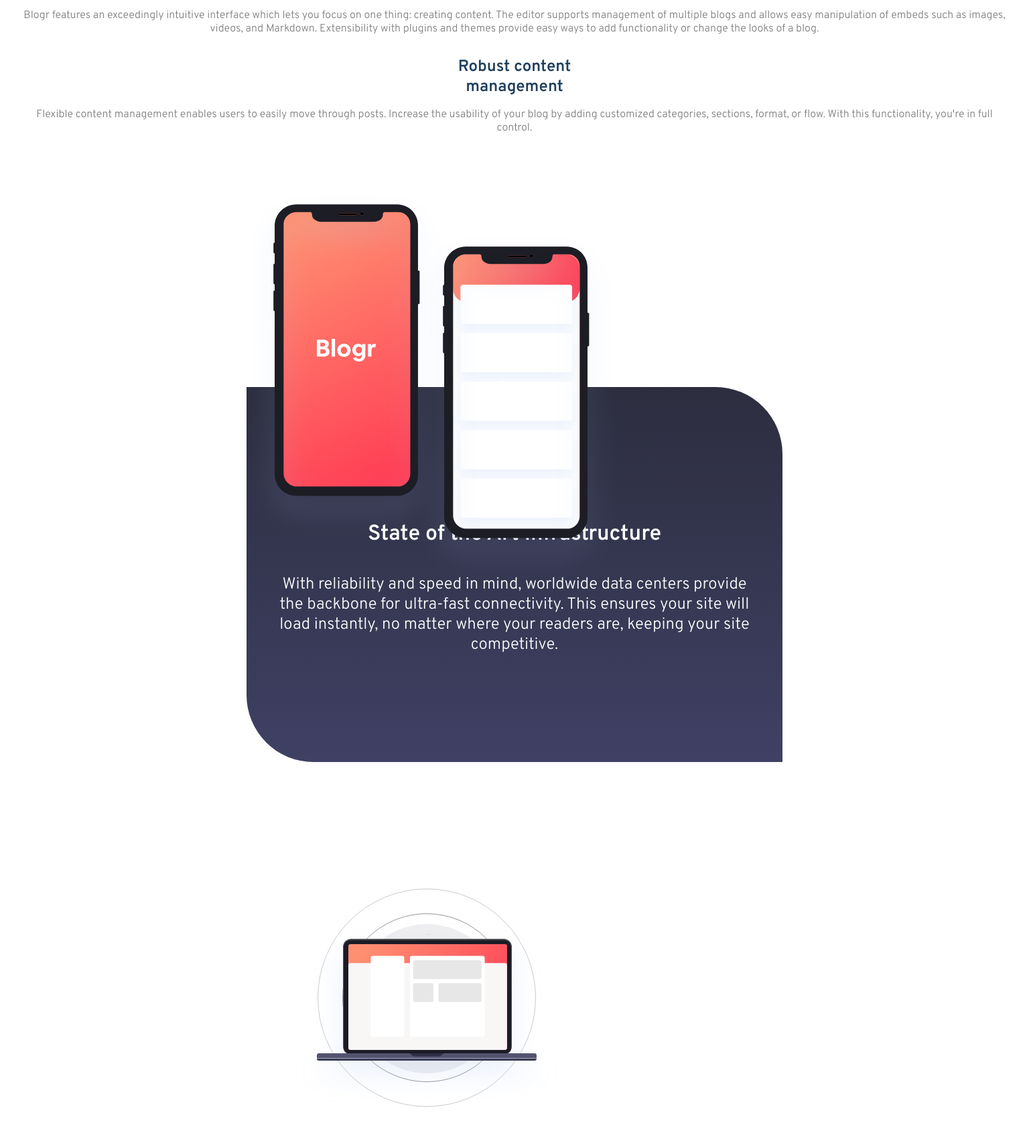
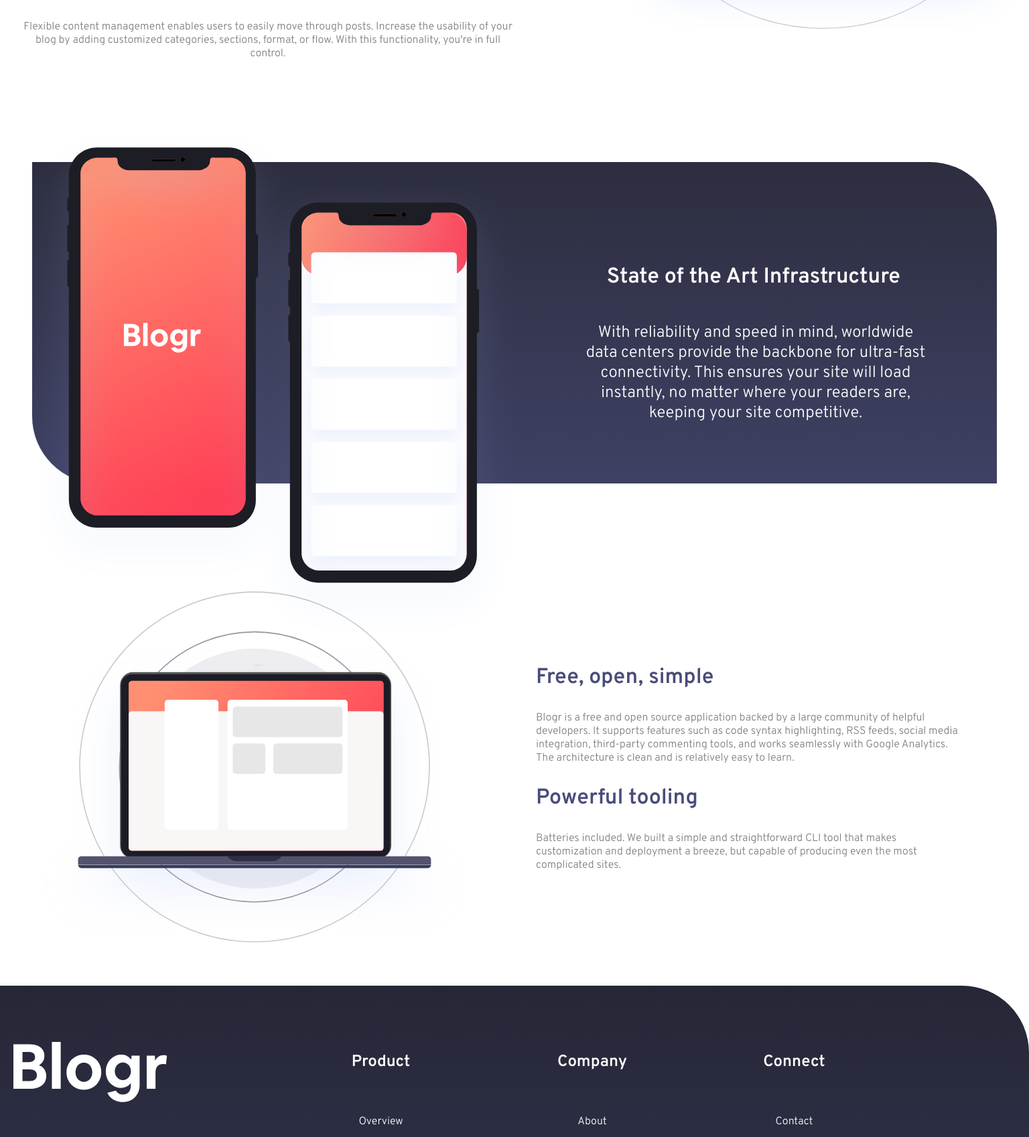
Before and after one commit to Maxime558/Blog-landing, a plain HTML site: page index.html in a window 1536 px wide. Shown: the part 1102-2800 px from the top of the page at 67% size. Drawn offline with Linux system fonts and the light colour scheme.

Commit message:
Footer en mode desktop

```diff
--- a/assets/css/style.css
+++ b/assets/css/style.css
@@ -220,7 +220,6 @@
   margin-top: 20px;
 }
 
-
 .buttonsdesktop button {
   margin-right: 20px;
   margin-top: 20px;
@@ -283,6 +282,7 @@
   margin-bottom: 2rem;
   color: grey;
   font-size: 1rem;
+  margin-bottom: 100px;
 }
 
 #future img {
@@ -302,8 +302,11 @@
 
 #art img {
   max-width: 100%;
+  width: 60%;
   height: auto;
-  position: relative;
+  position: absolute;
+  top: -20%;
+  right: 25%;
   z-index: 2;
 }
 
@@ -354,6 +357,7 @@
 }
 #blog img {
   max-width: 100%;
+  margin-top: 150px;
 }
 #blog h2 {
   margin-bottom: 1rem;
@@ -400,13 +404,28 @@
 
 /* Media Queries */
 
-
 @media screen and (min-width: 1440px) {
-
   /* Menu burger  */
 
-  #imgburger, #croix {
+  #imgburger,
+  #croix {
     display: none;
+  }
+  #navbar {
+    list-style: none;
+    display: flex;
+    align-items: center;
+    margin-left: auto;
+  }
+
+  #navbar li {
+    margin-left: 20px;
+  }
+
+  #navbar a {
+    text-decoration: none;
+    color: white;
+    font-size: 1rem;
   }
 
   .navMenu {
@@ -455,4 +474,153 @@
     color: red;
   }
 
+  /* Future */
+  #future {
+    position: relative;
+    padding: 2rem;
+  }
+
+  #future img {
+    position: absolute;
+    right: 0%;
+    top: 25%;
+    max-width: 50%;
+    height: 50vh;
+    width: 40%;
+  }
+  #future h2 {
+    padding-top: 3rem;
+  }
+  #future h2,
+  #future p {
+    max-width: 50%;
+    margin-top: 3rem;
+  }
+  #titrefuture {
+    position: absolute;
+    right: 40%;
+    top: -5%;
+  }
+
+  #titrefuture {
+    font-size: 3rem;
+  }
+  /* Art */
+  #art #backgroundart {
+    width: 180%;
+    right: -40%;
+    height: 60vh;
+    left: 0;
+    text-align: left;
+    margin-right: 0px;
+    flex: 1;
+  }
+
+  #art {
+    display: flex;
+    align-items: center;
+  }
+
+  #art img {
+    max-width: 100%;
+    width: 50%;
+    height: auto;
+    position: absolute;
+    top: -10%;
+    left: 0%;
+    z-index: 2;
+  }
+  #art #backgroundart {
+    flex: 1;
+    text-align: right;
+  }
+
+  #art #backgroundart h2 {
+    position: absolute;
+    text-align: right;
+    width: 50%;
+    margin: 0;
+    padding: 0;
+    right: 10%;
+    bottom: 60%;
+  }
+  #art #backgroundart p {
+    position: absolute;
+    margin: 0 50px;
+    padding: 0 50px;
+  }
+  /* Blog */
+  #blog {
+    height: 70vh;
+    max-width: 800px;
+    margin: 60vh auto 0;
+    margin-left: 700px;
+    margin-top: 650px;
+  }
+
+  #blog h2,
+  #blog p {
+    text-align: left;
+  }
+  #blog img {
+    width: 100%;
+    position: absolute;
+    margin: 0;
+    right: 90%;
+    top: -10%;
+    max-width: 800px;
+  }
+  #divblog {
+    margin-left: 80px;
+    margin-right: 50px;
+    margin-top: 60px;
+  }
+  /* Footer */
+  #logo2 {
+    display: flex;
+    align-items: center;
+    justify-content: flex-start;
+    margin-left: 20px;
+  }
+
+  #imglogo2 {
+    width: 15%;
+    height: auto;
+    margin-left: 64px;
+    margin-right: 64px;
+
+  }
+
+  .colonne {
+    margin-right: 20px;
+  }
+
+  #footer {
+    display: flex;
+    flex-direction: row;
+    align-items: flex-start;
+    position: relative;
+    height: 55vh;
+  }
+  #colonne1{
+    position: absolute;
+    left: 30%;
+    top: 8%;
+  }
+  #colonne2{
+    position: absolute;
+    left: 50%;
+    top: 8%;
+  }
+  #colonne3{
+    position: absolute;
+    left: 70%;
+    top: 8%;
+  }
+  #footer h2{
+    margin: 4rem;
+  }
+  #footer p{
+    margin: 1.5rem;
+  }
 }
--- a/index.html
+++ b/index.html
@@ -69,7 +69,7 @@
     </header>
     <section id="future">
       <div>
-        <h2>Designed for the future</h2>
+        <h2 id="titrefuture">Designed for the future</h2>
         <div>
           <img
             src="./assets/images/illustration-editor-mobile.svg"
@@ -109,9 +109,9 @@
       </div>
     </section>
     <section id="art">
-      <div id="imgart">
-        <img src="./assets/images/illustration-phones.svg" alt="Phones" />
         <div id="backgroundart">
+          <div id="imgart">
+            <img src="./assets/images/illustration-phones.svg" alt="Phones" /></div>
           <div>
             <h2>State of the Art Infrastructure</h2>
           </div>
@@ -124,10 +124,9 @@
             </p>
           </div>
         </div>
-      </div>
     </section>
     <section id="blog">
-      <div>
+      <div id="divblog">
         <div>
           <img
             src="./assets/images/illustration-laptop-mobile.svg"
@@ -162,7 +161,7 @@
     <footer id="footer">
       <div id="logo2"></div>
       <img id="imglogo2" src="./assets/images/logo.svg" alt="logo" />
-      <div class="colonne">
+      <div class="colonne" id="colonne1">
         <h2>Product</h2>
         <p>Overview</p>
         <p>Pricing</p>
@@ -170,14 +169,14 @@
         <p>Features</p>
         <p>Integrations</p>
       </div>
-      <div class="colonne">
+      <div class="colonne" id="colonne2">
         <h2>Company</h2>
         <p>About</p>
         <p>Team</p>
         <p>Blog</p>
         <p>Careers</p>
       </div>
-      <div class="colonne">
+      <div class="colonne" id="colonne3">
         <h2>Connect</h2>
         <p>Contact</p>
         <p>Newletter</p>
```
